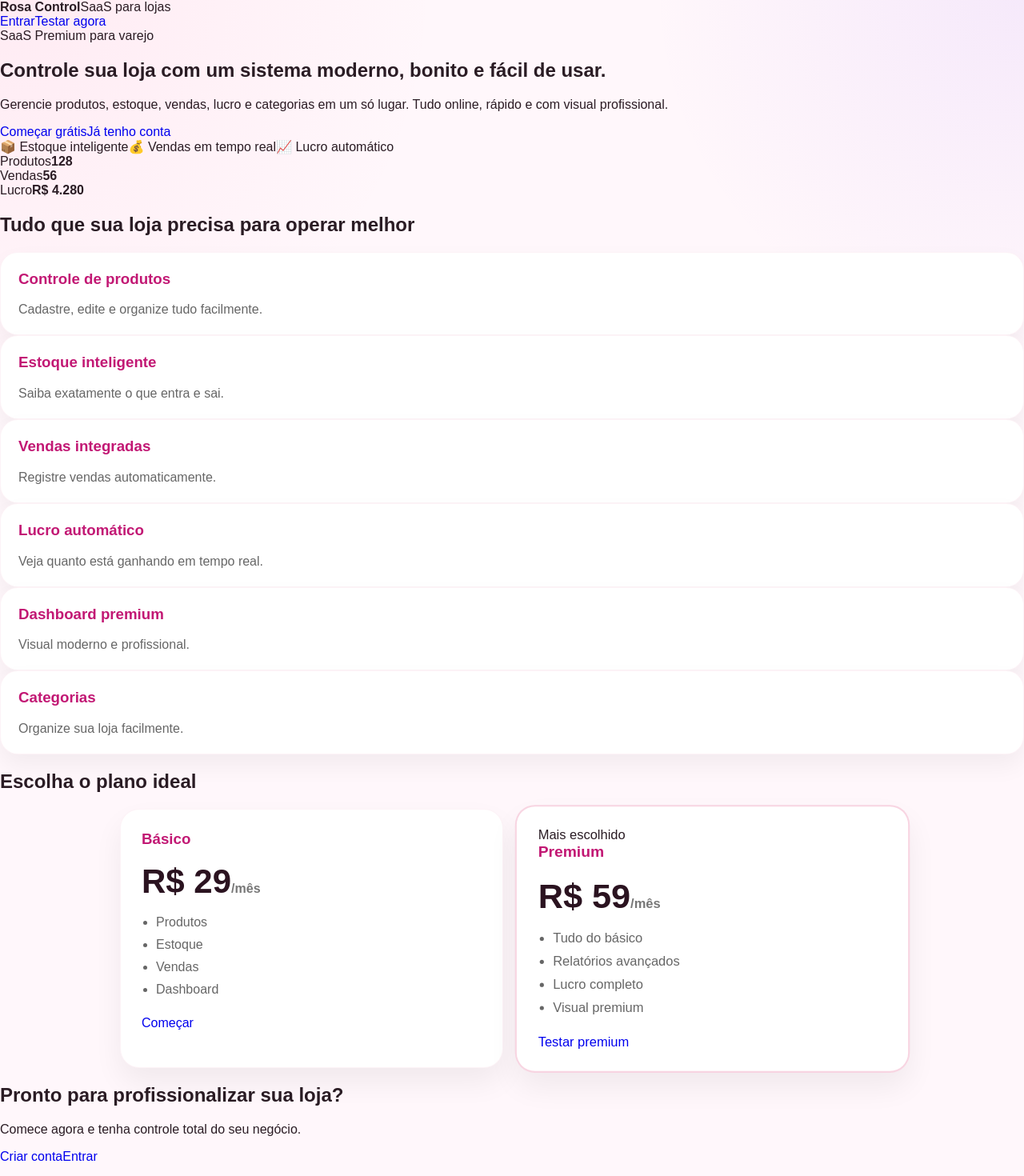
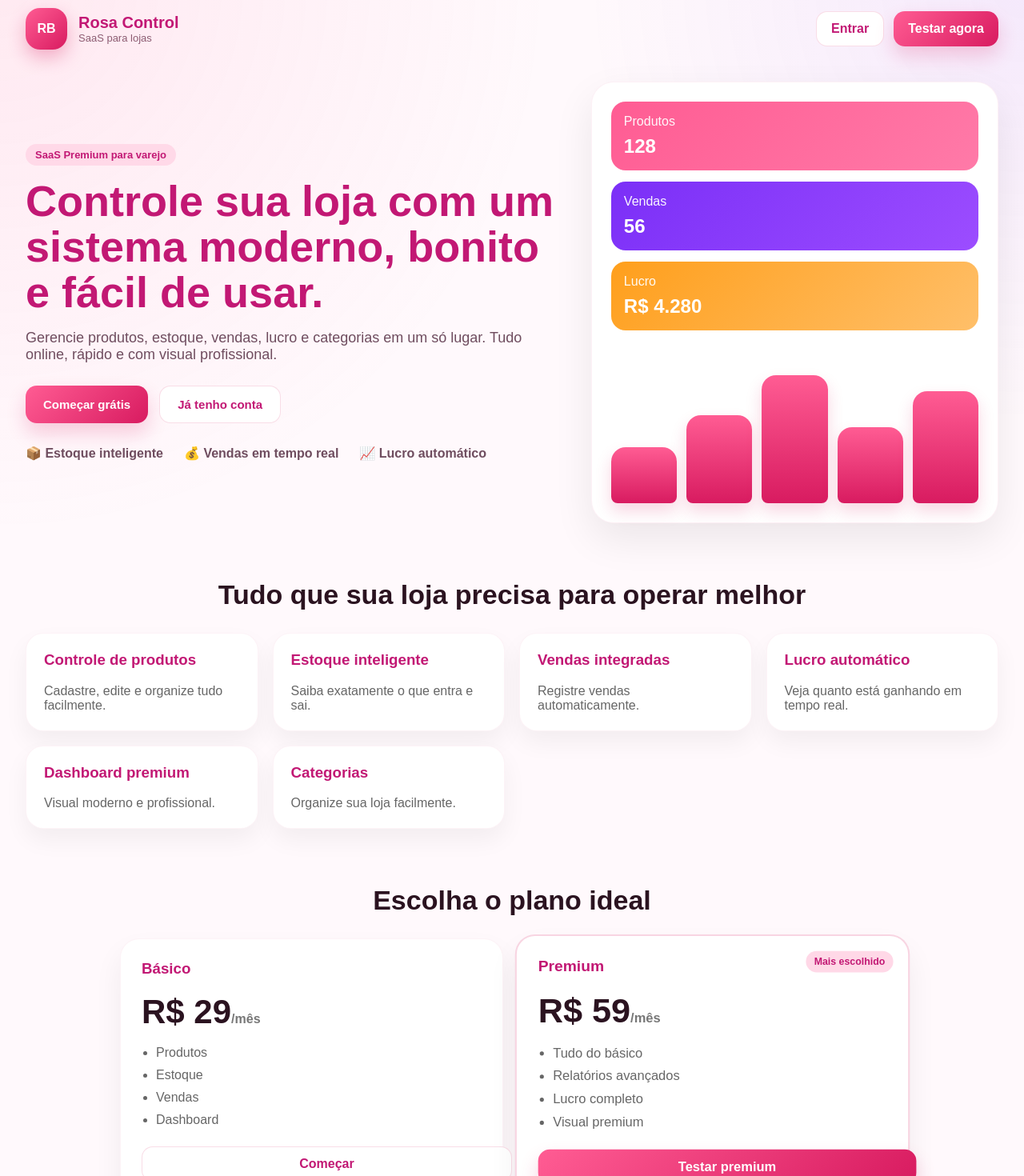
Before and after one commit to lucasmtdap-ai/estoque-frontend-premium, a React (Vite) app: page /landing in a window 1280 px wide. Shown: the part 18-1488 px from the top of the page at 80% size. Built offline with nearby package versions, Linux system fonts and the light colour scheme.

Commit message:
Update styles.css

```diff
--- a/src/styles.css
+++ b/src/styles.css
@@ -1630,3 +1630,371 @@ body {
     font-size: 28px;
   }
 }
+
+/* ===== LANDING PAGE PREMIUM ===== */
+
+.landing-container {
+  min-height: 100vh;
+  background:
+    radial-gradient(circle at top left, rgba(255, 92, 147, 0.10), transparent 30%),
+    radial-gradient(circle at top right, rgba(123, 47, 247, 0.08), transparent 24%),
+    #fff9fc;
+  color: #2b1320;
+  padding: 28px 32px 60px;
+}
+
+.landing-header {
+  display: flex;
+  justify-content: space-between;
+  align-items: center;
+  gap: 18px;
+  margin-bottom: 40px;
+}
+
+.logo {
+  display: flex;
+  align-items: center;
+  gap: 14px;
+}
+
+.logo-icon {
+  width: 52px;
+  height: 52px;
+  border-radius: 18px;
+  display: flex;
+  align-items: center;
+  justify-content: center;
+  background: linear-gradient(135deg, #ff5c93, #d81b60);
+  color: white;
+  font-weight: 800;
+  box-shadow: 0 10px 22px rgba(216, 27, 96, 0.3);
+}
+
+.logo strong {
+  display: block;
+  font-size: 20px;
+  color: #c21874;
+}
+
+.logo span {
+  display: block;
+  color: #8d5c72;
+  font-size: 13px;
+}
+
+.nav-actions {
+  display: flex;
+  gap: 12px;
+}
+
+.btn {
+  border: none;
+  border-radius: 14px;
+  padding: 12px 18px;
+  font-weight: 800;
+  text-decoration: none;
+  transition: 0.2s ease;
+  display: inline-flex;
+  align-items: center;
+  justify-content: center;
+  cursor: pointer;
+}
+
+.btn.primary {
+  background: linear-gradient(135deg, #ff5c93, #d81b60);
+  color: white;
+  box-shadow: 0 12px 24px rgba(216, 27, 96, 0.2);
+}
+
+.btn.ghost {
+  background: white;
+  color: #c21874;
+  border: 1px solid rgba(216, 27, 96, 0.15);
+}
+
+.btn.big {
+  padding: 14px 22px;
+  font-size: 15px;
+}
+
+.btn.full {
+  width: 100%;
+}
+
+.btn:hover {
+  transform: translateY(-2px);
+}
+
+.hero {
+  display: grid;
+  grid-template-columns: 1.2fr 0.9fr;
+  gap: 28px;
+  align-items: center;
+  margin-bottom: 70px;
+}
+
+.tag {
+  display: inline-block;
+  background: #ffd9e8;
+  color: #c21874;
+  padding: 6px 12px;
+  border-radius: 999px;
+  font-size: 13px;
+  font-weight: 800;
+  margin-bottom: 16px;
+}
+
+.hero-left h1 {
+  margin: 0;
+  font-size: 54px;
+  line-height: 1.05;
+  color: #c21874;
+  max-width: 760px;
+}
+
+.hero-left p {
+  margin: 18px 0 0;
+  color: #6f4d5f;
+  font-size: 18px;
+  max-width: 640px;
+}
+
+.hero-buttons {
+  display: flex;
+  gap: 14px;
+  margin-top: 28px;
+  flex-wrap: wrap;
+}
+
+.hero-features {
+  display: flex;
+  gap: 26px;
+  margin-top: 28px;
+  flex-wrap: wrap;
+  color: #6f4d5f;
+  font-weight: 600;
+}
+
+.hero-right {
+  background: white;
+  border-radius: 28px;
+  padding: 24px;
+  box-shadow: 0 20px 50px rgba(0, 0, 0, 0.08);
+  border: 1px solid rgba(216, 27, 96, 0.06);
+}
+
+.card {
+  border-radius: 18px;
+  padding: 16px;
+  color: white;
+  margin-bottom: 14px;
+}
+
+.card span {
+  display: block;
+  opacity: 0.95;
+  margin-bottom: 8px;
+}
+
+.card strong {
+  font-size: 24px;
+}
+
+.gradient.pink {
+  background: linear-gradient(135deg, #ff5c93, #ff7aa8);
+}
+
+.gradient.purple {
+  background: linear-gradient(135deg, #7b2ff7, #9c4dff);
+}
+
+.gradient.orange {
+  background: linear-gradient(135deg, #ff9f1c, #ffbf69);
+}
+
+.bars {
+  display: flex;
+  align-items: end;
+  gap: 12px;
+  min-height: 180px;
+  margin-top: 24px;
+  padding-top: 12px;
+}
+
+.bars div {
+  flex: 1;
+  height: 90px;
+  border-radius: 18px 18px 8px 8px;
+  background: linear-gradient(180deg, #ff5c93 0%, #d81b60 100%);
+  box-shadow: 0 10px 20px rgba(216, 27, 96, 0.18);
+}
+
+.bars div:nth-child(1) { height: 70px; }
+.bars div:nth-child(2) { height: 110px; }
+.bars div:nth-child(3) { height: 160px; }
+.bars div:nth-child(4) { height: 95px; }
+.bars div:nth-child(5) { height: 140px; }
+
+.features,
+.pricing,
+.cta {
+  margin-top: 70px;
+}
+
+.features h2,
+.pricing h2,
+.cta h2 {
+  text-align: center;
+  margin-bottom: 28px;
+  color: #2b1320;
+  font-size: 34px;
+}
+
+.features-grid {
+  display: grid;
+  grid-template-columns: repeat(auto-fit, minmax(240px, 1fr));
+  gap: 18px;
+}
+
+.feature-card {
+  background: white;
+  border-radius: 22px;
+  padding: 22px;
+  box-shadow: 0 14px 30px rgba(0, 0, 0, 0.05);
+  border: 1px solid rgba(216, 27, 96, 0.05);
+}
+
+.feature-card h3 {
+  margin-top: 0;
+  color: #c21874;
+}
+
+.feature-card p {
+  margin-bottom: 0;
+  color: #666;
+}
+
+.pricing-grid {
+  display: grid;
+  grid-template-columns: repeat(auto-fit, minmax(280px, 1fr));
+  gap: 22px;
+  max-width: 980px;
+  margin: 0 auto;
+}
+
+.pricing-card {
+  background: white;
+  border-radius: 24px;
+  padding: 26px;
+  box-shadow: 0 18px 36px rgba(0, 0, 0, 0.06);
+  border: 1px solid rgba(216, 27, 96, 0.05);
+  position: relative;
+}
+
+.pricing-card.featured {
+  transform: scale(1.03);
+  border: 2px solid rgba(216, 27, 96, 0.18);
+}
+
+.badge {
+  position: absolute;
+  top: 18px;
+  right: 18px;
+  background: #ffd8e7;
+  color: #c21874;
+  padding: 6px 10px;
+  border-radius: 999px;
+  font-size: 12px;
+  font-weight: 800;
+}
+
+.pricing-card h3 {
+  margin-top: 0;
+  color: #c21874;
+}
+
+.price {
+  font-size: 42px;
+  font-weight: 800;
+  color: #2b1320;
+  margin: 10px 0 18px;
+}
+
+.price span {
+  font-size: 16px;
+  color: #777;
+}
+
+.pricing-card ul {
+  margin: 0 0 24px;
+  padding-left: 18px;
+  color: #666;
+}
+
+.pricing-card li {
+  margin-bottom: 10px;
+}
+
+.cta {
+  max-width: 980px;
+  margin-left: auto;
+  margin-right: auto;
+  border-radius: 28px;
+  padding: 32px;
+  background: linear-gradient(135deg, #2b1320 0%, #4a1d36 100%);
+  color: white;
+  text-align: center;
+  box-shadow: 0 20px 45px rgba(0, 0, 0, 0.12);
+}
+
+.cta p {
+  color: #f0d8e3;
+  max-width: 700px;
+  margin: 12px auto 0;
+}
+
+.cta-buttons {
+  display: flex;
+  gap: 14px;
+  justify-content: center;
+  margin-top: 24px;
+  flex-wrap: wrap;
+}
+
+@media (max-width: 980px) {
+  .hero {
+    grid-template-columns: 1fr;
+  }
+
+  .hero-left h1 {
+    font-size: 40px;
+  }
+}
+
+@media (max-width: 720px) {
+  .landing-container {
+    padding-left: 18px;
+    padding-right: 18px;
+  }
+
+  .landing-header {
+    flex-direction: column;
+    align-items: flex-start;
+  }
+
+  .nav-actions {
+    width: 100%;
+  }
+
+  .nav-actions .btn {
+    flex: 1;
+  }
+
+  .pricing-card.featured {
+    transform: none;
+  }
+
+  .cta h2 {
+    font-size: 28px;
+  }
+}
```
